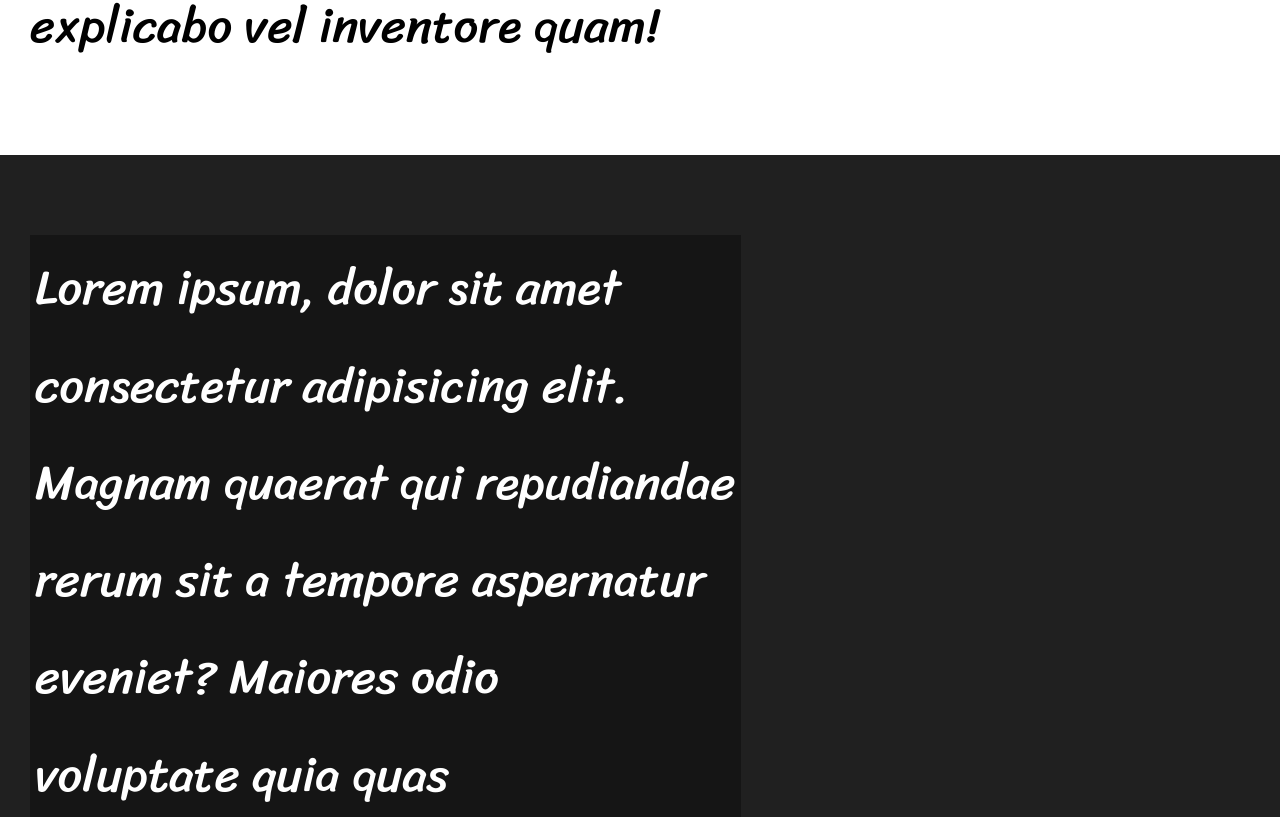
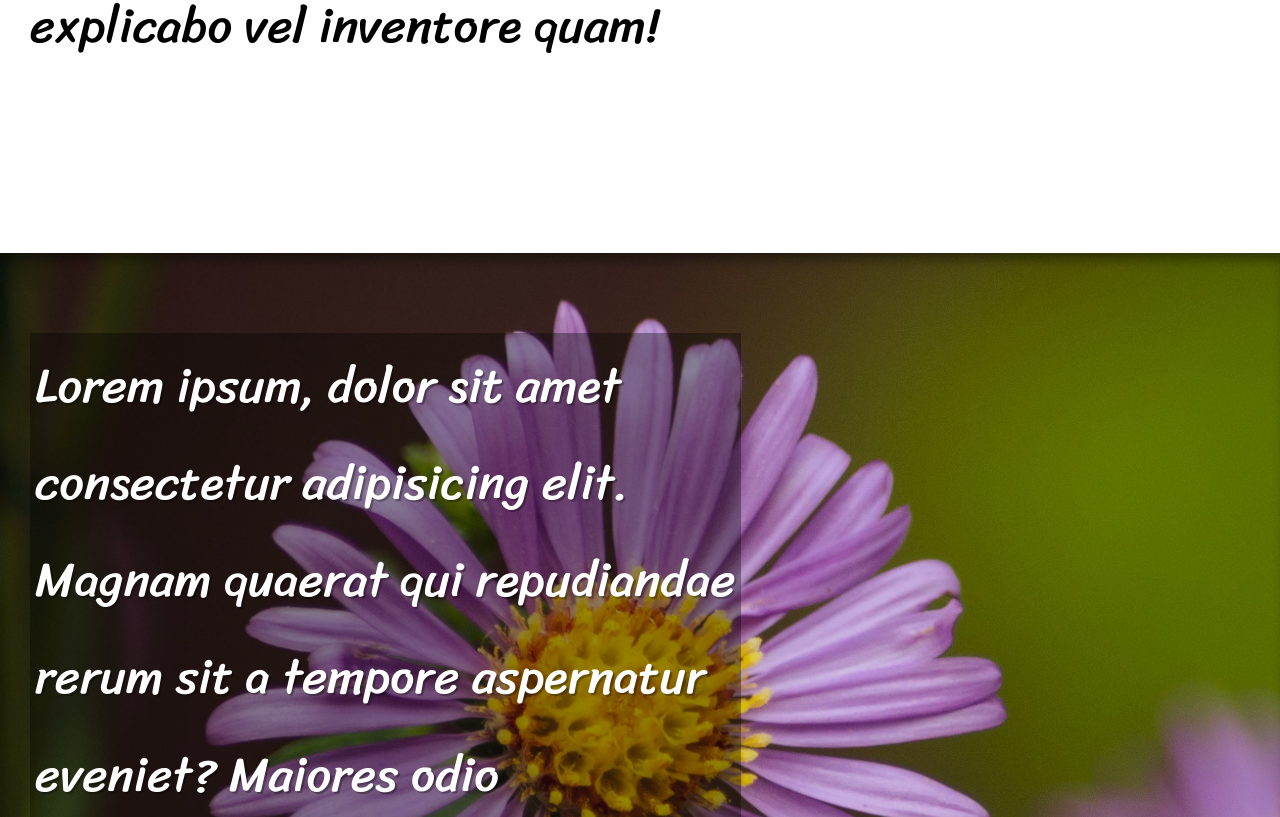
Before and after one commit to joseffilho/html-css, a plain HTML site: page desafios/desafio-012/index.html in a window 1280 px wide. Shown: the part 1043-1860 px from the top of the page. Drawn offline with Linux system fonts and the light colour scheme.

Commit message:
conclusão do cordel moderno

```diff
--- a/desafios/desafio-012/index.html
+++ b/desafios/desafio-012/index.html
@@ -19,7 +19,7 @@
             </p>
         </section>
 
-        <section class="imagem">
+        <section class="imagem" id="img01">
             <p>Lorem ipsum, dolor sit amet <br> consectetur adipisicing elit. <br> Magnam quaerat qui repudiandae <br> rerum sit a tempore aspernatur <br> eveniet? Maiores odio <br> voluptate quia quas <br> reiciendis, harum alias <br> explicabo vel inventore quam!</p>
         </section>
 
@@ -29,7 +29,7 @@
             <p>Lorem ipsum, dolor sit amet <br> consectetur adipisicing elit. <br> Magnam quaerat qui repudiandae <br> rerum sit a tempore aspernatur <br> eveniet? Maiores odio <br> voluptate quia quas <br> reiciendis, harum alias <br> explicabo vel inventore quam!</p>
         </section>
 
-        <section class="imagem">
+        <section class="imagem" id="img02">
              <p>Lorem ipsum, dolor sit amet <br> consectetur adipisicing elit <br>. Magnam quaerat qu <br>i repudiandae rerum sit a <br> tempore aspernatur eveniet? <br> Maiores odio voluptate quia <br> quas reiciendis, harum alias <br> explicabo vel inventore quam!</p>
         </section>
 
--- a/desafios/desafio-012/style.css
+++ b/desafios/desafio-012/style.css
@@ -58,6 +58,10 @@ section {
     font-size: 3.8vw;
 }
 
+section > p {
+    padding-bottom: 2em;
+}
+
 section.normal {
     background-color: white;
     color: black;
@@ -66,12 +70,26 @@ section.normal {
 section.imagem {
     background-color: rgb(32, 32, 32);
     color: white;
+    box-shadow: inset 6px 6px 13px 0px rgba(0, 0, 0, 0.459);
+    background-attachment: fixed;
+}
+section#img01 {
+    background-image: url('pexels-laura-reed-3706363.jpg');
+    background-position: right center;
+    background-size: cover;
+}
+
+section#img02 {
+    background-image: url('pexels-pixabay-261763.jpg');
+    background-position: right center;
+    background-size: cover;
 }
 
 section.imagem > p {
     display: inline-block;
     padding: 5px;
     background-color: rgba(0, 0, 0, 0.342);
+    text-shadow:2px 2px 1px rgba(0, 0, 0, 0.329);
 }
 
 footer {
```
